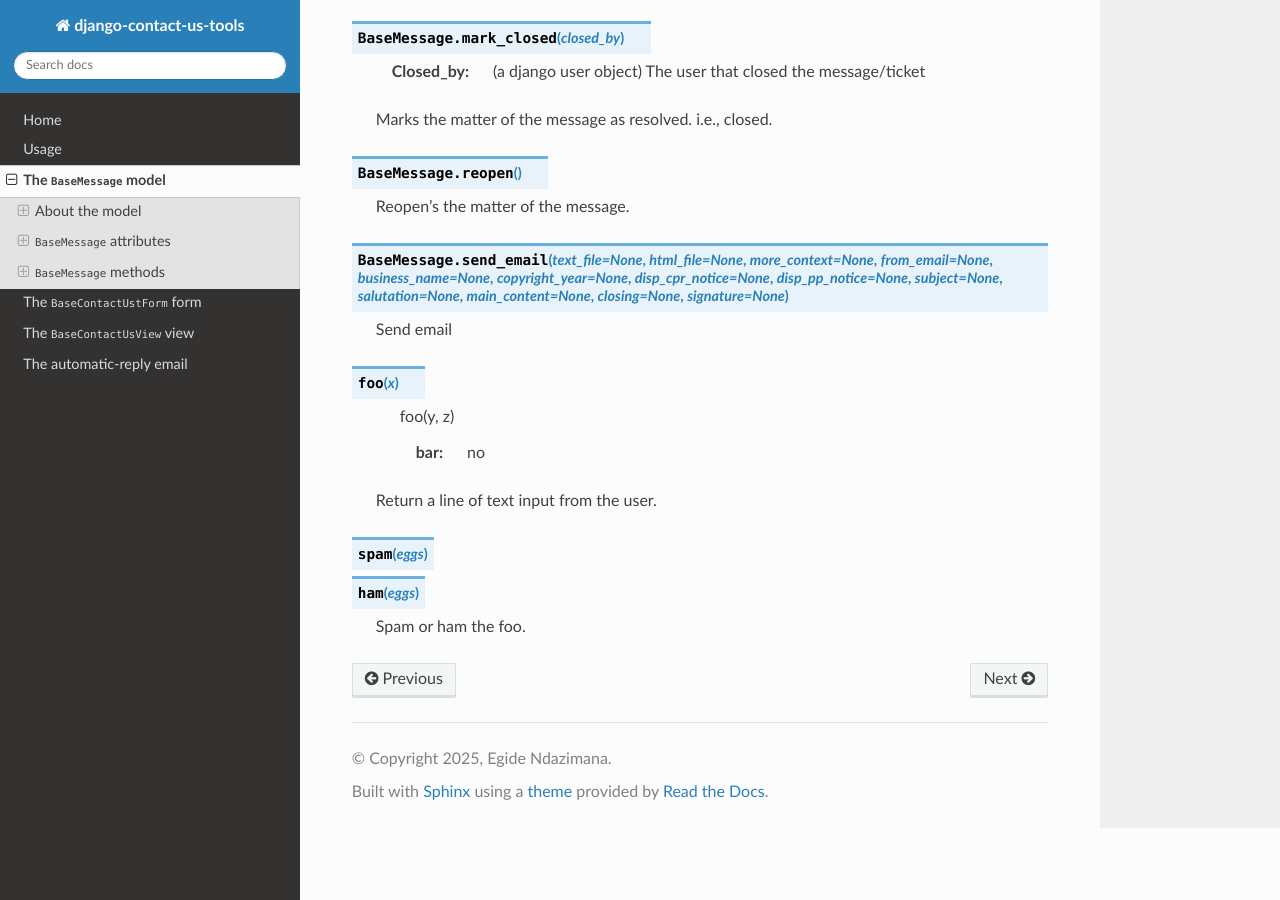
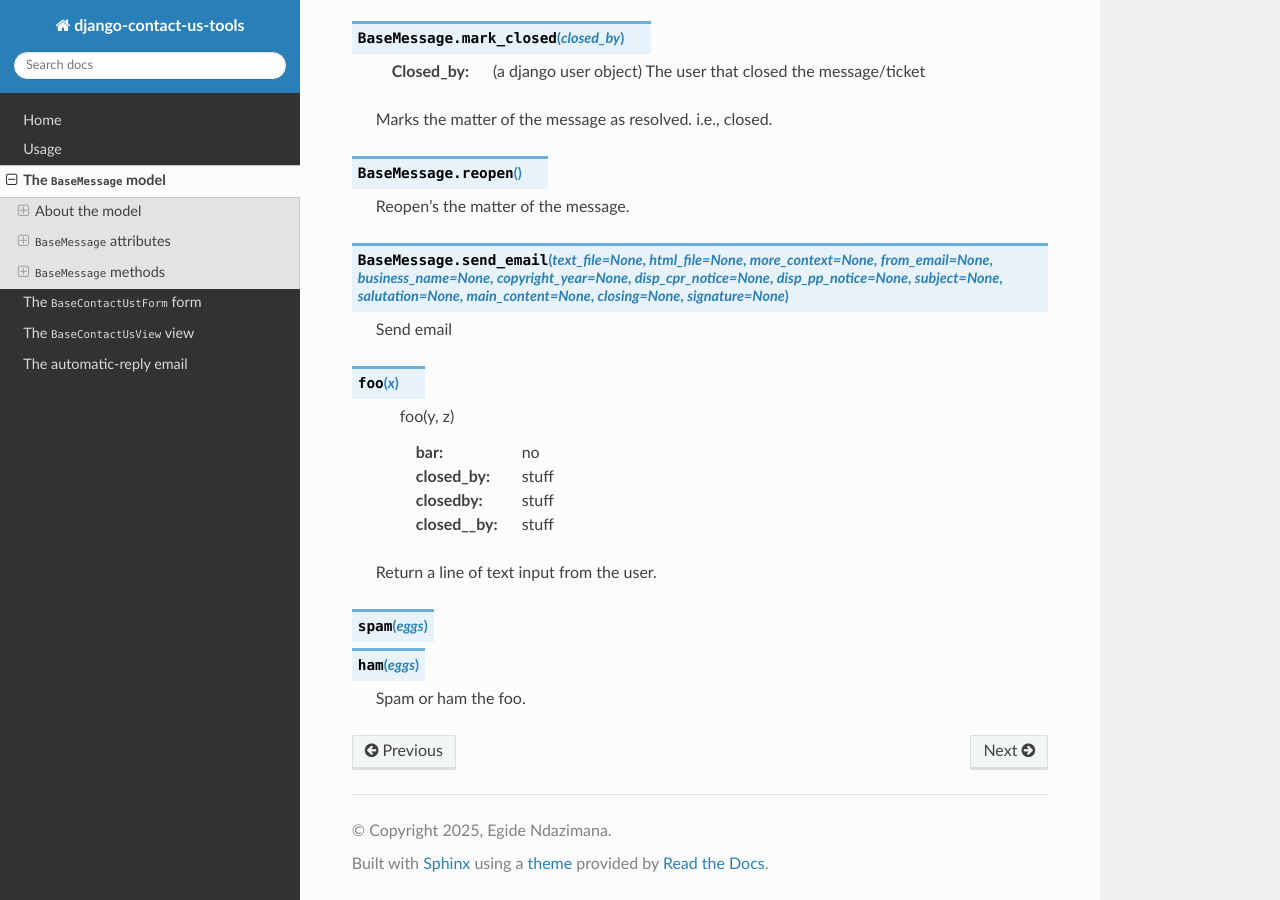
Before and after one commit to egiden/django-contact-us-tools, a Sphinx documentation site: the page built from docs/source/base_message_model.rst, in a window 1280 px wide and 900 px high, scrolled down 2221 px. Built offline with Sphinx 7.4.7 and the Read the Docs theme 3.1.0, drawn with Linux system fonts in a browser that asks for light colours.

Commit message:
Update .rst files

```diff
--- a/docs/source/base_message_model.rst
+++ b/docs/source/base_message_model.rst
@@ -119,6 +119,12 @@ About the model
 
     :bar: no
 
+    :closed_by: stuff
+
+    :closedby: stuff
+
+    :closed__by: stuff
+
    Return a line of text input from the user.
 
 .. function:: spam(eggs)
```
